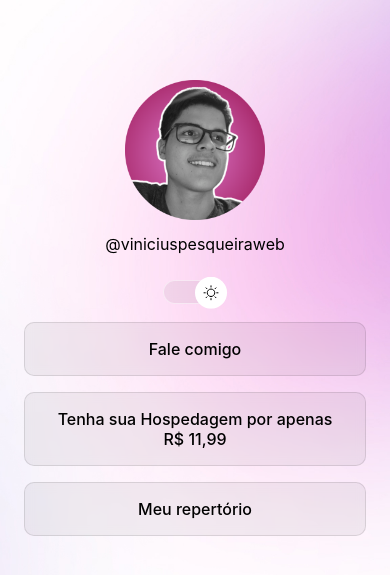
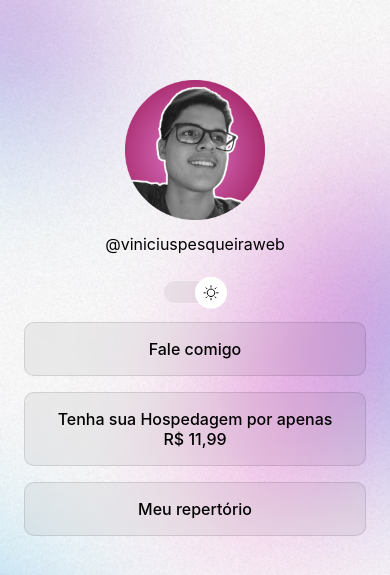
Before and after one commit to viniciuspesqueira/DevLinks-Project-First-Project-, a plain HTML site: page index.html in a window 390 px wide. Shown: the top 575 px of the page. Drawn offline with nearby package versions, Linux system fonts and the light colour scheme.

Commit message:
Adaptando o fundo para diferentes dispositivos usando o media queries

```diff
--- a/style.css
+++ b/style.css
@@ -16,7 +16,7 @@
 
 .light {
   --textcolor: black;
-  --bg-url: url(./assets/bg-desktop-light.jpg);
+  --bg-url: url(./assets/bg-mobile-light.jpg);
   --stroke-color: rgba(0, 0, 0, 0.1);
   --stroke-color-hover: black;
   --surface-color: rgba(0, 0, 0, 0.05);
@@ -155,3 +155,12 @@ footer a {
   display: inline;
   font-weight: bold;
 }
+
+@media (min-width: 700px) {
+  :root {
+    --bg-url: url(./assets/bg-desktop.jpg);
+  }
+  .light {
+    --bg-url: url(./assets/bg-desktop-light.jpg);
+  }
+}
```
